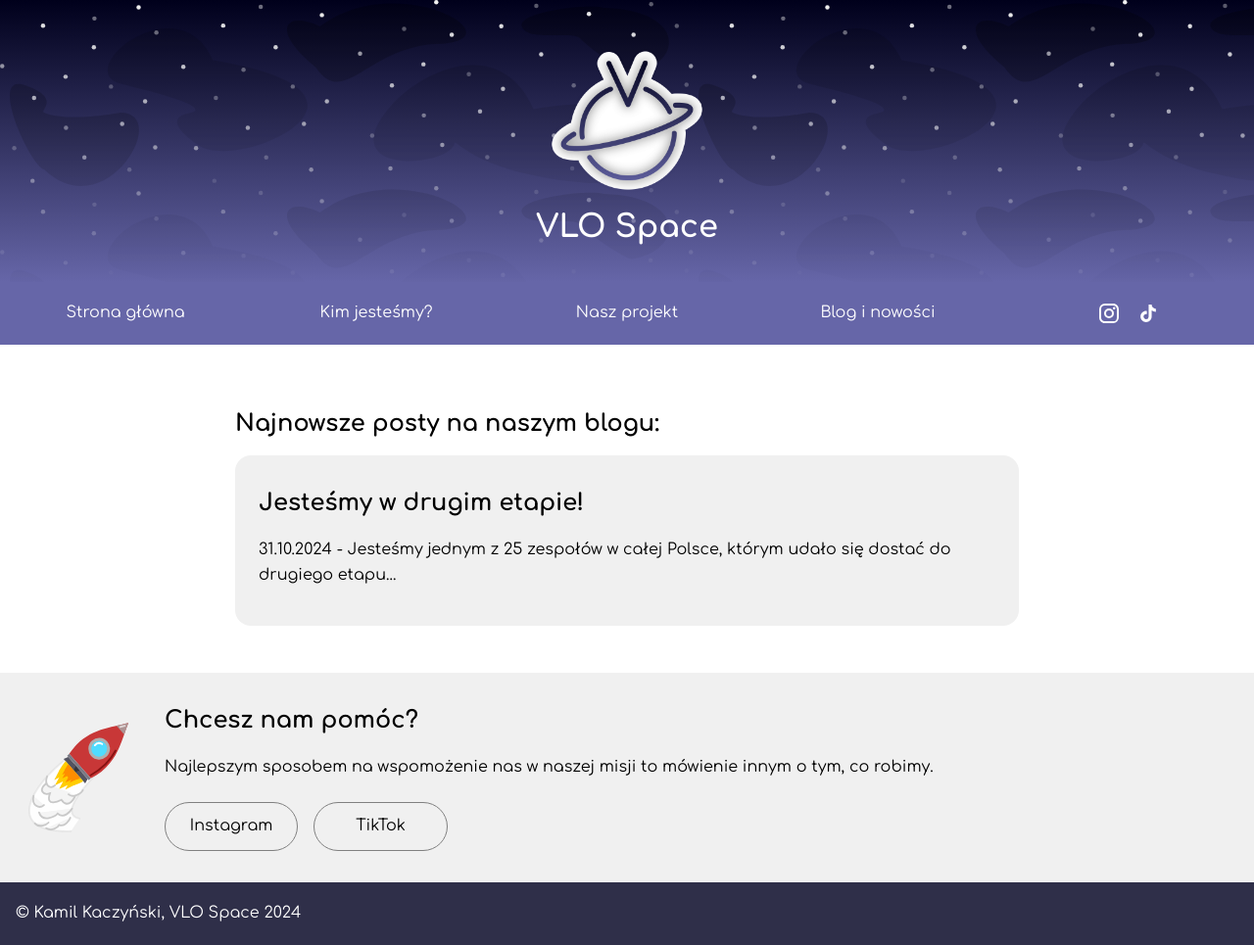
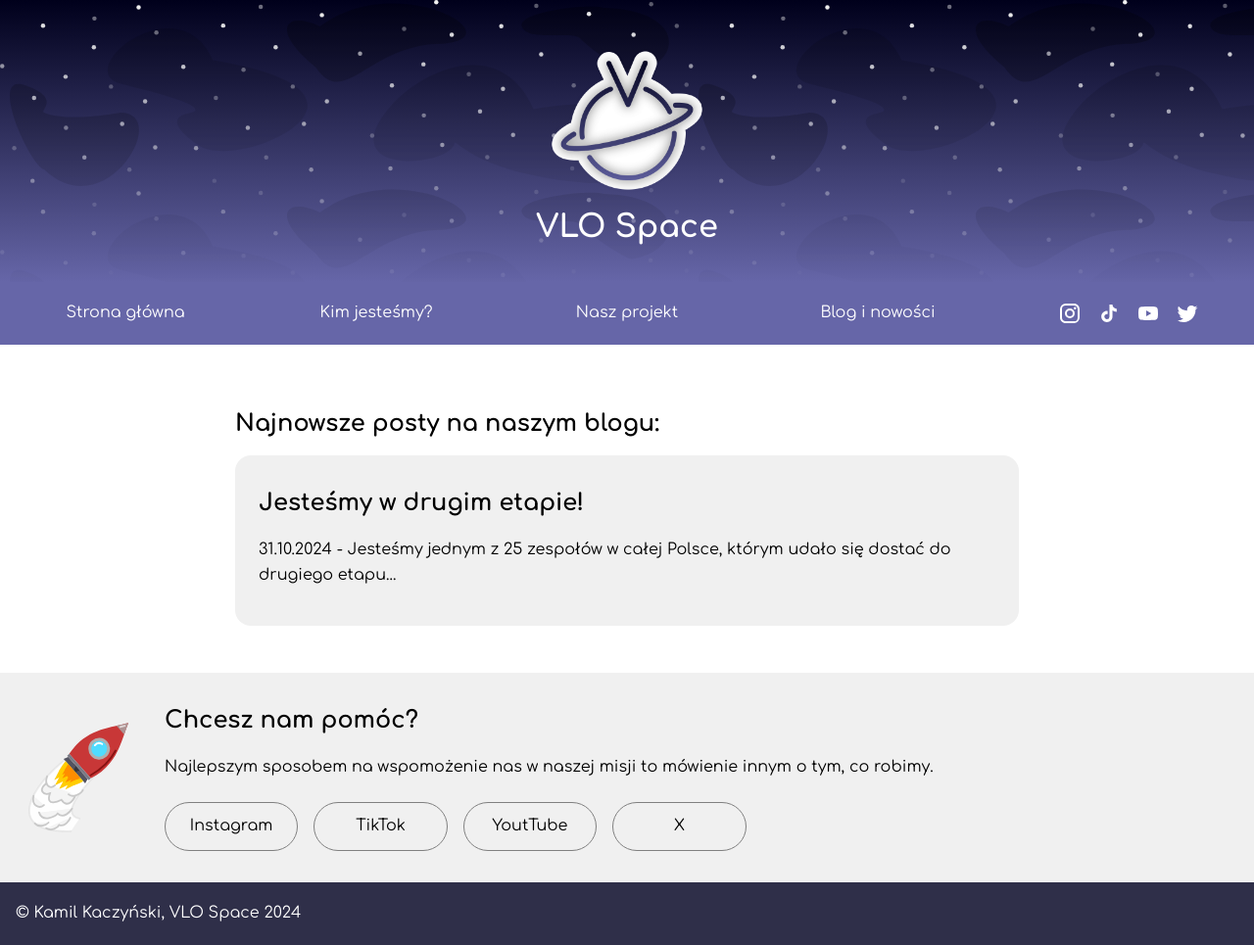
Before and after one commit to vlo-space/vlo-space.github.io, a Jekyll site: the page built from blog.md, in a window 1280 px wide. Shown: the whole page at 98% size. Built offline with Jekyll 4.4.1, drawn with Linux system fonts in a browser that asks for light colours.

Commit message:
Added more social media links

```diff
--- a/_layouts/base.html
+++ b/_layouts/base.html
@@ -27,8 +27,8 @@
             <div class="social-media-icons">
                 <a href="https://www.instagram.com/v_lo_space/" class="mdi--instagram">Instagram VLO Space</a>
                 <a href="https://www.tiktok.com/@vlo_space_cansat" class="ic--baseline-tiktok">TikTok VLO Space</a>
-                <!--<a href="#" class="mdi--youtube"></a>
-                <a href="#" class="mdi--twitter"></a>-->
+                <a href="https://www.youtube.com/@VLO_Space" class="mdi--youtube"> YouTube VLO Space</a>
+                <a href="https://x.com/VLO_SPACE" class="mdi--twitter"> X VLO Space</a>
             </div>
         </nav>
         <div class="main-container">
@@ -44,6 +44,8 @@
                 <div class="link-buttons-container">
                     <a href="https://www.instagram.com/v_lo_space/">Instagram</a>
                     <a href="https://www.tiktok.com/@vlo_space_cansat">TikTok</a>
+                    <a href="https://www.youtube.com/@VLO_Space">YoutTube</a>
+                    <a href="https://x.com/VLO_SPACE">X</a>
                 </div>
             </div>
         </div>
```
